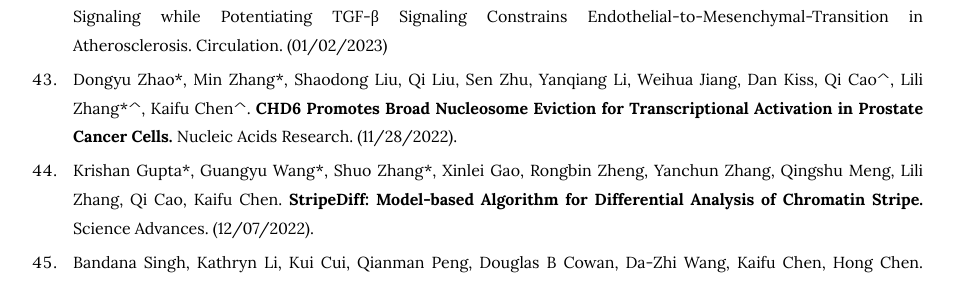
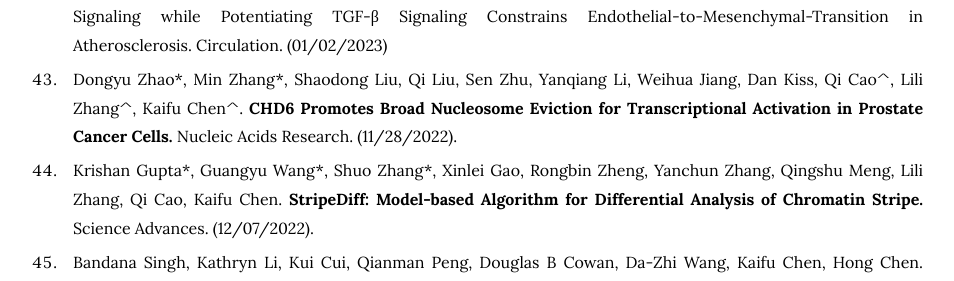
Before and after one commit to kaifuchenlab/kaifuchenlab.github.io, a Jekyll site: the page built from 3.publication/index.md, in a window 1280 px wide and 900 px high, scrolled down 5603 px. Shown: the part 191-472 px from the top of the window, without its empty margins (167-1121 px from the left). Built offline with Jekyll 4.4.1, drawn with Linux system fonts in a browser that asks for light colours.

```diff
--- a/3.publication/index.md
+++ b/3.publication/index.md
@@ -145,7 +145,7 @@ ATVB. (01/01/2023).
 67. Yunzhou Dong, Beibei Wang, Mulong Du, Bo Zhu, Kui Cui, Douglas Cowan, Sudarshan Bhattacharjee, Scott Wong, Da-Zhi Wang, Kaifu Chen, Joyce Bischoff, MacRae Linton, and Hong Chen. Targeting Epsins to Inhibit FGF Signaling while Potentiating TGF-β Signaling Constrains Endothelial-to-Mesenchymal-Transition in Atherosclerosis.
 Circulation. (01/02/2023)
 
-66. Dongyu Zhao\*, Min Zhang\*, Shaodong Liu, Qi Liu, Sen Zhu, Yanqiang Li, Weihua Jiang, Dan Kiss, Qi Cao^, Lili Zhang\*^, Kaifu Chen^. **CHD6 Promotes Broad Nucleosome Eviction for Transcriptional Activation in Prostate Cancer Cells.**
+66. Dongyu Zhao\*, Min Zhang\*, Shaodong Liu, Qi Liu, Sen Zhu, Yanqiang Li, Weihua Jiang, Dan Kiss, Qi Cao^, Lili Zhang^, Kaifu Chen^. **CHD6 Promotes Broad Nucleosome Eviction for Transcriptional Activation in Prostate Cancer Cells.**
 Nucleic Acids Research. (11/28/2022).
 
 65. Krishan Gupta\*, Guangyu Wang\*, Shuo Zhang\*, Xinlei Gao, Rongbin Zheng, Yanchun Zhang, Qingshu Meng, Lili Zhang, Qi Cao, Kaifu Chen. **StripeDiff: Model-based Algorithm for Differential Analysis of Chromatin Stripe.**
```
